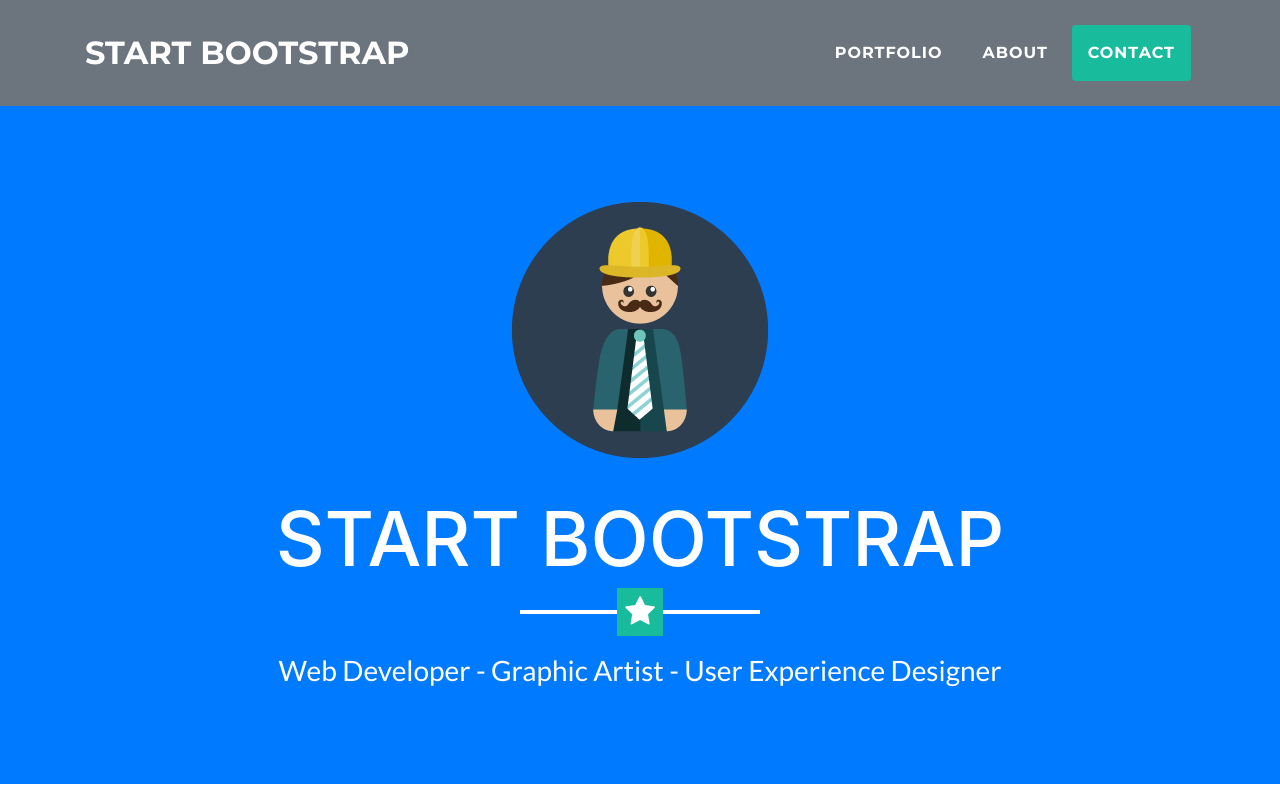
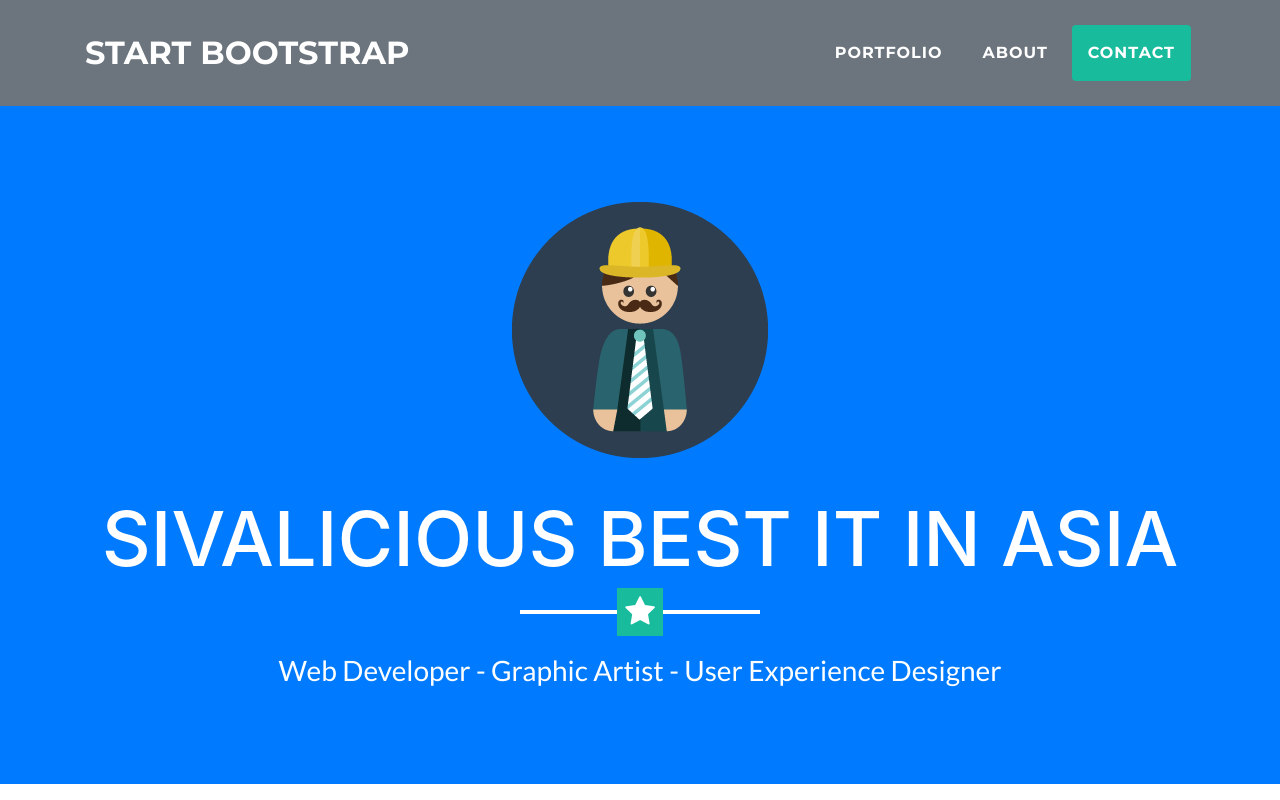
Before and after one commit to francescakhor/francescakhor, a website with bundled scripts: page index.html in a window 1280 px wide. Shown: the top 800 px of the page. Built offline with nearby package versions, Linux system fonts and the light colour scheme.

Commit message:
Update index.html

```diff
--- a/index.html
+++ b/index.html
@@ -56,7 +56,7 @@
     <header class="masthead bg-primary text-white text-center">
       <div class="container">
         <img class="img-fluid mb-5 d-block mx-auto" src="img/profile.png" alt="">
-        <h1 class="text-uppercase mb-0">Start Bootstrap</h1>
+        <h1 class="text-uppercase mb-0">Sivalicious Best IT in ASIA</h1>
         <hr class="star-light">
         <h2 class="font-weight-light mb-0">Web Developer - Graphic Artist - User Experience Designer</h2>
       </div>
```
